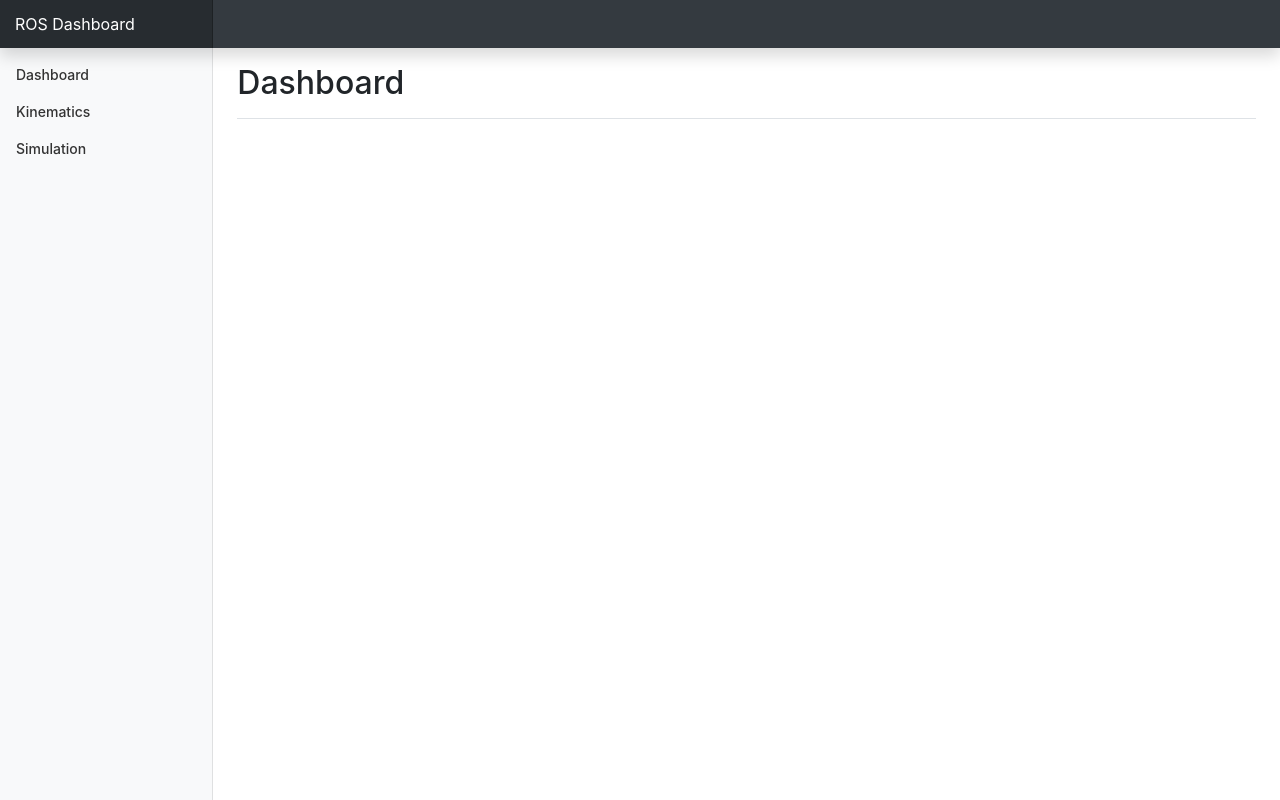
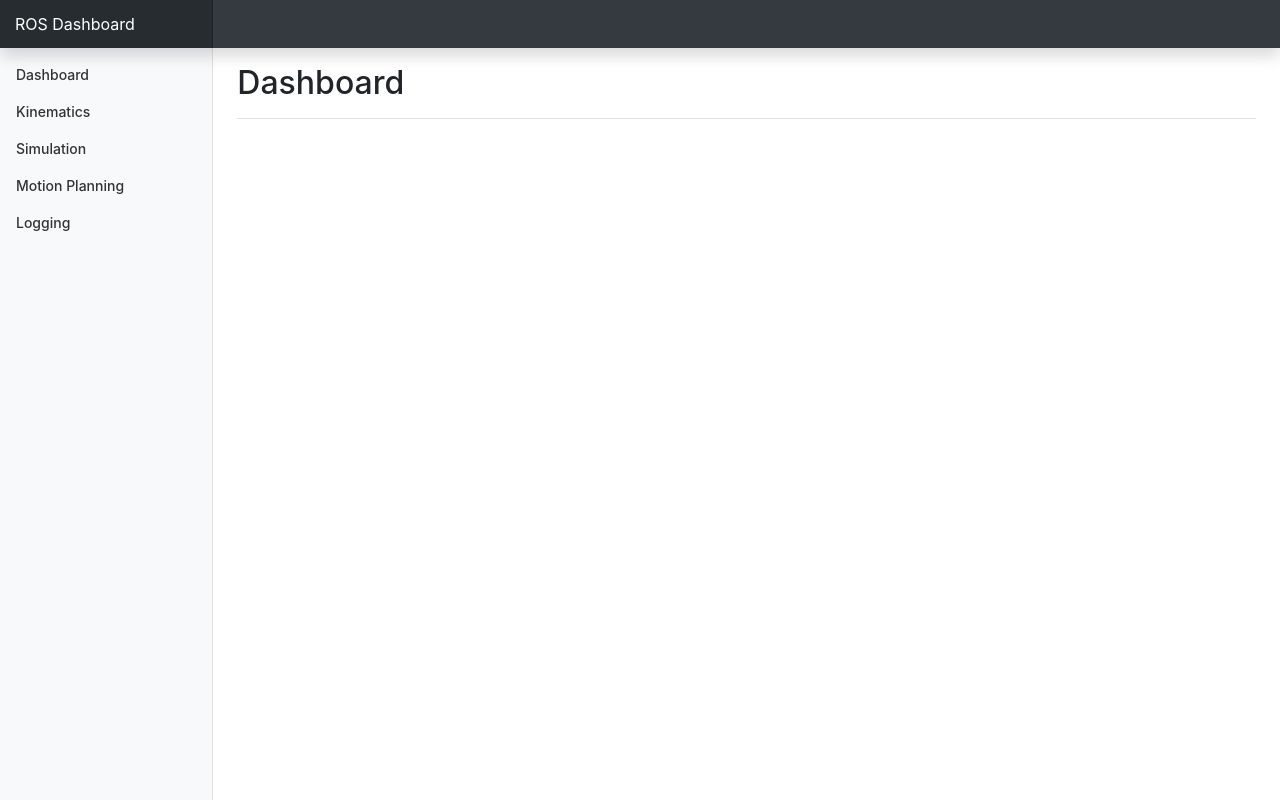
Before and after one commit to karadalex/ros-fwd-ik-ur10, a Flask app: page / in a window 1280 px wide. Run offline with Flask 2, Linux system fonts and the light colour scheme; some libraries are stand-ins or nearby versions.

Commit message:
Logging and Motion Planning pages TODO

```diff
--- a/webgui/src/app.py
+++ b/webgui/src/app.py
@@ -21,7 +21,7 @@ rospy.set_param("dh_params", dh)
 
 @app.route('/', methods=['POST', 'GET'])
 def home():
-    return render_template('index.html', theta=theta, L=L, d=d, a=a, joint_vars=joint_vars)
+    return render_template('index.html')
 
 
 @app.route('/kinematics', methods=['POST', 'GET'])
@@ -50,7 +50,17 @@ def kinematics():
 
 @app.route('/simulation', methods=['POST', 'GET'])
 def simulation():
-    return render_template('simulation.html', theta=theta, L=L, d=d, a=a, joint_vars=joint_vars)
+    return render_template('simulation.html')
+
+
+@app.route('/motion-planning', methods=['POST', 'GET'])
+def motion_plan():
+    return render_template('motion-plan.html')
+
+
+@app.route('/logging', methods=['POST', 'GET'])
+def logging():
+    return render_template('logging.html')
 
 
 if __name__ == '__main__':
--- a/webgui/src/templates/layout.html
+++ b/webgui/src/templates/layout.html
@@ -3,10 +3,11 @@
 
 <head>
     <meta charset="UTF-8">
-    <title>Title</title>
+    <title> {% block title %}{% endblock %} </title>
     <link rel="stylesheet" href="/static/css/bootstrap.min.css">
     <link rel="stylesheet" href="/static/css/dashboard.css">
     <script src="/static/js/bootstrap.min.js"></script>
+    <script src="/static/js/jquery-3.3.1.min.js"></script>
 </head>
 
 <body>
@@ -35,6 +36,16 @@
                                 Simulation
                             </a>
                         </li>
+                        <li class="nav-item">
+                            <a class="nav-link" href="/motion-planning">
+                                Motion Planning
+                            </a>
+                        </li>
+                        <li class="nav-item">
+                            <a class="nav-link" href="/logging">
+                                Logging
+                            </a>
+                        </li>
                     </ul>
                 </div>
             </nav>
```
Also changed, not shown: webgui/src/templates/logging.html (added, +11 -0 lines), webgui/src/templates/motion-plan.html (added, +11 -0 lines).
